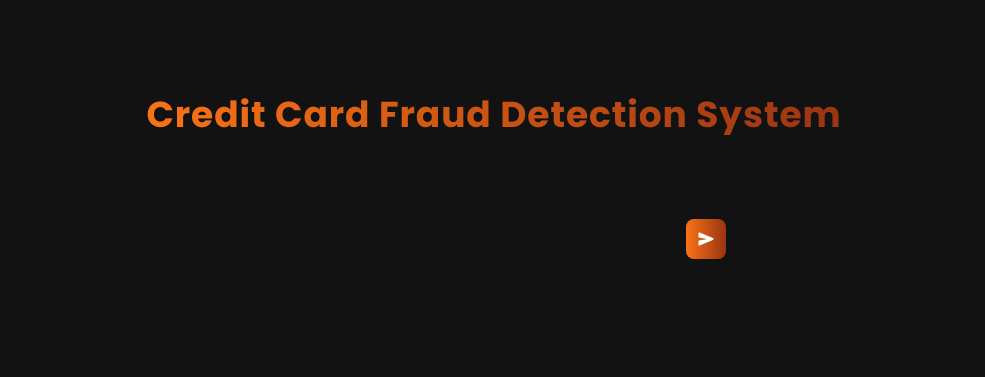
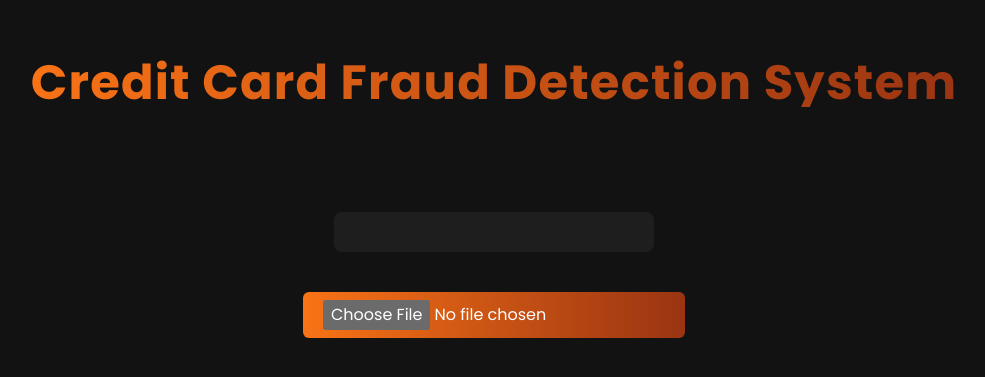
Before and after one commit to apurb-coder/ttl-project, a React (Vite) app in the folder frontend/: page / in a window 1280 px wide. Shown: the part 221-598 px from the top of the page, without its empty margins (146-1131 px from the left). Built offline with nearby package versions, Linux system fonts and the light colour scheme.

Commit message:
Refactor file upload functionality in Home.tsx

```diff
--- a/frontend/src/pages/Home.tsx
+++ b/frontend/src/pages/Home.tsx
@@ -4,34 +4,28 @@ import { IoSend } from "react-icons/io5";
 
 const Home:React.FC = () => {
   const navigate =  useNavigate()
-  const [textInput, setTextInput] = useState("")
-  const handleSubmit = () =>{
+  const [fileName, setfileName] = useState("")
+  const handleUpload = () =>{
     navigate("/result")
   }
   return (
     <div className="flex justify-center items-center h-screen">
       <div className="flex flex-col justify-center items-center">
-        <span className="text-center font-bold bg-gradient-to-r from-orange-500 to-orange-800 bg-clip-text text-transparent text-4xl tracking-wide">
+        <span className="text-center font-bold bg-gradient-to-r from-orange-500 to-orange-800 bg-clip-text text-transparent text-5xl tracking-wide">
           Credit Card Fraud Detection System
         </span>
-        <div className="flex items-center w-[30rem] h-[3rem] mt-20 relative">
+        <div className="flex flex-col items-center justify-center w-[20rem] h-[3rem] mt-36">
           <input
             type="text"
             name="input"
             id="input"
-            className="w-full py-4 px-5 outline-none rounded-lg"
-            onChange={(e) => setTextInput(e.target.value)}
-            onKeyDown={(e) => {
-              if (e.key === "Enter") {
-                handleSubmit();
-              }
-            }}
+            className="w-full py-2 px-4 outline-none rounded-lg"
+
+            disabled
+            value={fileName}
           />
-          <div
-            className="bg-gradient-to-r from-orange-500 to-orange-800 p-3 rounded-lg absolute right-2"
-            onClick={handleSubmit}
-          >
-            <IoSend />
+          <div className="mt-10 bg-gradient-to-r from-orange-500 to-orange-800 py-2 px-5 rounded-md">
+            <input type="file" name="csvFile" id="csvFile" />
           </div>
         </div>
         {/* <button
```
